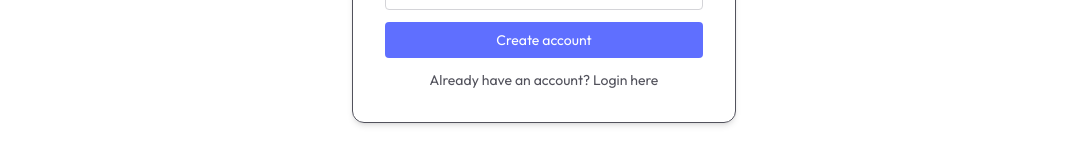
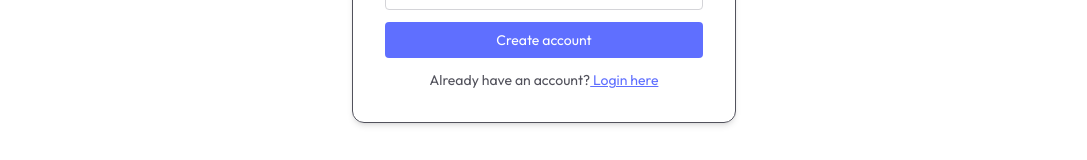
Before and after one commit to maquejp/temp_prescripto, a React (Vite) app in the folder frontend/: page /login in a window 1280 px wide. Shown: the part 503-663 px from the top of the page, without its empty margins (96-1183 px from the left). Built offline with nearby package versions, Linux system fonts and the light colour scheme.

Commit message:
feature: signip/login form

```diff
--- a/frontend/src/pages/Login.jsx
+++ b/frontend/src/pages/Login.jsx
@@ -24,6 +24,7 @@ const Login = () => {
           Please {state === "Sign Up" ? "sign up" : "login"} to book an
           appointment
         </p>
+        {state === "Sign Up" && (
           <div className="w-full">
             <p>Full name</p>
             <input
@@ -34,6 +35,7 @@ const Login = () => {
               required
             />
           </div>
+        )}
         <div className="w-full">
           <p>Email</p>
           <input
@@ -57,9 +59,27 @@ const Login = () => {
         <button className="w-full bg-app-primary text-white py-2 rounded">
           {state === "Sign Up" ? "Create account" : "Login"}
         </button>
+        {state === "Sign Up" ? (
           <p className="w-full text-center">
-          Already have an account? Login here
+            Already have an account?
+            <span
+              className="cursor-pointer text-app-primary underline"
+              onClick={() => setState("Login")}
+            >
+              &nbsp;Login here
+            </span>
           </p>
+        ) : (
+          <p className="w-full text-center">
+            Create a new account?
+            <span
+              className="cursor-pointer text-app-primary underline"
+              onClick={() => setState("Sign Up")}
+            >
+              &nbsp;Click here
+            </span>
+          </p>
+        )}
       </div>
     </form>
   );
```
Lines whose indentation alone changed are shown as unchanged.
